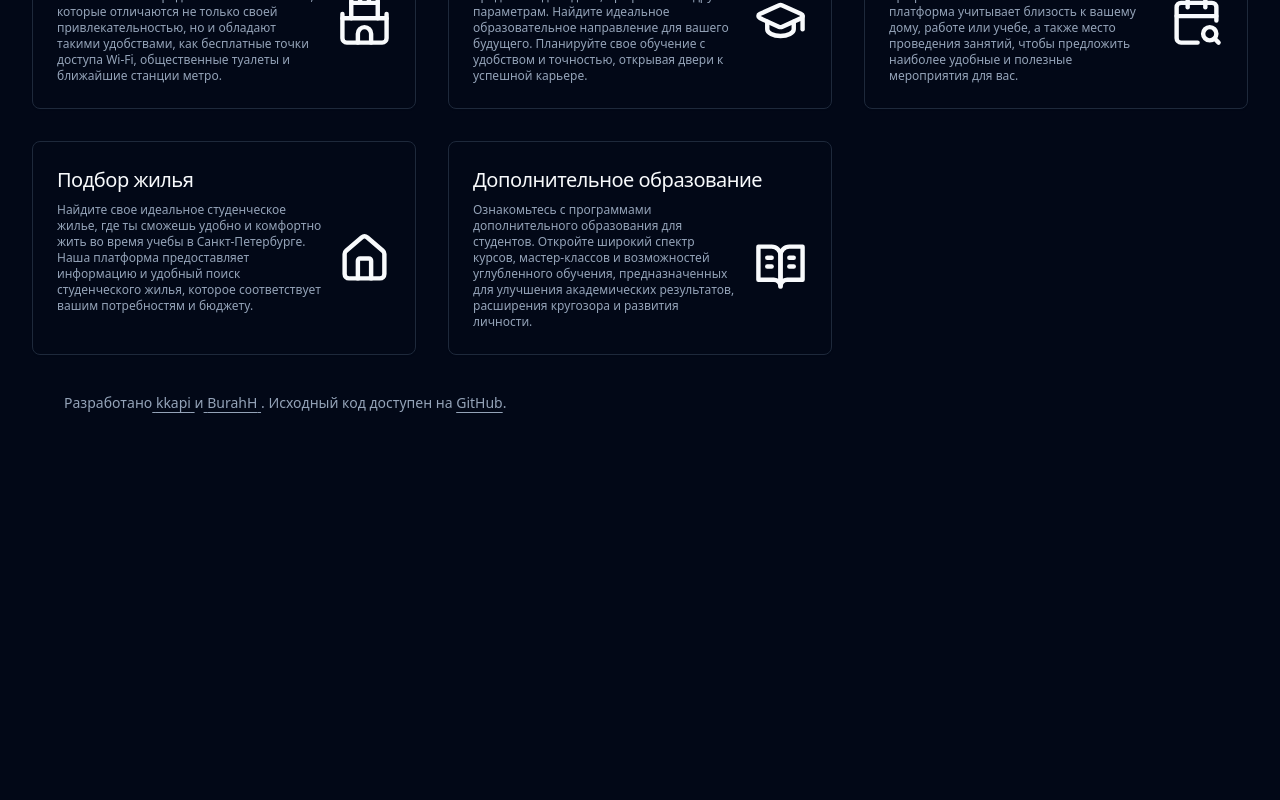
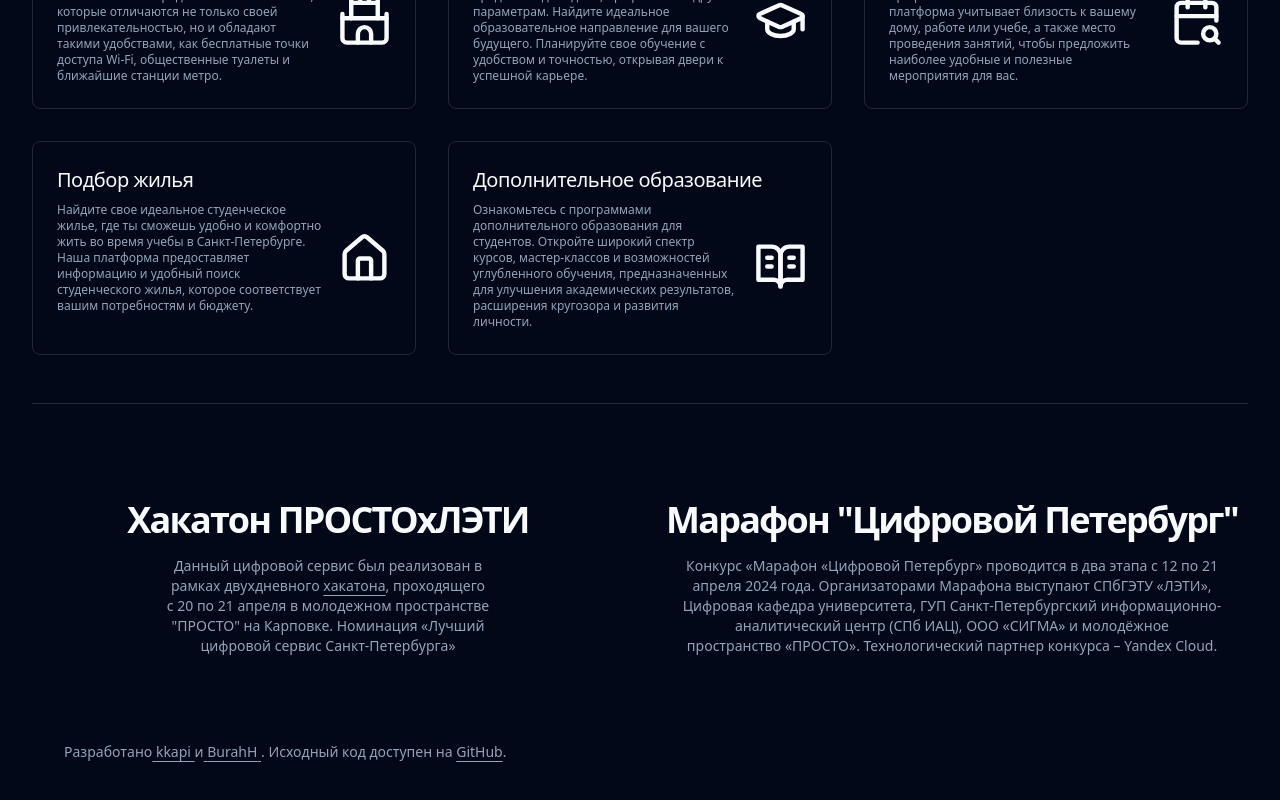
Before and after one commit to kkapi/hackathon-2024, a React (Vite) app in the folder client/: page / in a window 1280 px wide. Shown: the part 684-1484 px from the top of the page. Before the commit the page ends 1135 px from the top, so only its background shows below. Built offline with nearby package versions, Linux system fonts and the light colour scheme; no server answers.

Commit message:
home page finished

```diff
--- a/client/src/components/directions/columns.tsx
+++ b/client/src/components/directions/columns.tsx
@@ -37,6 +37,9 @@ export const columns: ColumnDef<Direction>[] = [
 	{
 		accessorKey: 'number',
 		header: 'Номер направления',
+    cell: ({ row }) => {
+			return <Badge variant="secondary">{row.getValue('number')}</Badge>
+		},
 	},
 	{
 		accessorKey: 'direction',
@@ -59,6 +62,9 @@ export const columns: ColumnDef<Direction>[] = [
         </Button>
       )
     },
+    cell: ({ row }) => {
+			return <div className='text-center'>{row.getValue('placeBudget')}</div>
+		},
 	},
 	{
 		accessorKey: 'placeContract',
@@ -73,6 +79,9 @@ export const columns: ColumnDef<Direction>[] = [
         </Button>
       )
     },
+    cell: ({ row }) => {
+			return <div className='text-center'>{row.getValue('placeContract')}</div>
+		},
 	},
 	{
 		accessorKey: 'price',
@@ -94,32 +103,50 @@ export const columns: ColumnDef<Direction>[] = [
 				currency: 'RUB',
 			}).format(amount);
 
-			return <div className="text-right font-medium">{formatted}</div>;
+			return <div className="text-center font-medium">{formatted}</div>;
 		},
 	},
 	{
 		accessorKey: 'subjectOne',
 		header: 'Предмет 1',
+    cell: ({ row }) => {
+			return <div className='text-center'>{row.getValue('subjectOne')}</div>
+		},
 	},
 	{
 		accessorKey: 'subjectTwo',
 		header: 'Предмет 2',
+    cell: ({ row }) => {
+			return <div className='text-center'>{row.getValue('subjectTwo')}</div>
+		},
 	},
 	{
 		accessorKey: 'subjectThree',
 		header: 'Предмет 3',
+    cell: ({ row }) => {
+			return <div className='text-center'>{row.getValue('subjectThree')}</div>
+		},
 	},
 	{
 		accessorKey: 'minPointOne',
 		header: 'Минимальный балл 1',
+    cell: ({ row }) => {
+			return <div className='text-center'>{row.getValue('minPointOne')}</div>
+		},
 	},
 	{
 		accessorKey: 'minPointTwo',
 		header: 'Минимальный балл 2',
+    cell: ({ row }) => {
+			return <div className='text-center'>{row.getValue('minPointTwo')}</div>
+		},
 	},
 	{
 		accessorKey: 'minPointThree',
 		header: 'Минимальный балл 3',
+    cell: ({ row }) => {
+			return <div className='text-center'>{row.getValue('minPointThree')}</div>
+		},
 	},
 	{
 		accessorKey: 'pointPreviousYear',
@@ -134,14 +161,23 @@ export const columns: ColumnDef<Direction>[] = [
         </Button>
       )
     },
+    cell: ({ row }) => {
+			return <div className='text-center'>{row.getValue('pointPreviousYear')}</div>
+		},
 	},
 	{
 		accessorKey: 'contestBudget',
 		header: 'Конкурс на бюджет',
+    cell: ({ row }) => {
+			return <div className='text-center'>{row.getValue('contestBudget')}</div>
+		},
 	},
 	{
 		accessorKey: 'contestContract',
 		header: 'Конкурс на контракт',
+    cell: ({ row }) => {
+			return <div className='text-center'>{row.getValue('contestContract')}</div>
+		},
 	},
 	{
 		accessorKey: 'profession',
@@ -159,8 +195,8 @@ export const columns: ColumnDef<Direction>[] = [
 						<Badge variant="secondary">{trigger} *</Badge>
 					</CollapsibleTrigger>
 					<CollapsibleContent>
-						{rest.map(item => (
-							<Badge variant="secondary" className="mt-2">
+						{rest.map((item, indx) => (
+							<Badge key={indx} variant="secondary" className="mt-2">
 								{item}
 							</Badge>
 						))}
--- a/client/src/pages/HomePage.tsx
+++ b/client/src/pages/HomePage.tsx
@@ -52,13 +52,15 @@ const HomePage = () => {
 
 				<Separator />
 
-				<div className="mt-12 grid gap-4 md:grid-cols-2 md:gap-8 lg:grid-cols-3">
+				<div className="mt-12 grid gap-5 md:grid-cols-2 md:gap-8 lg:grid-cols-3">
 					<Card
 						onClick={() => navigate('/places')}
 						className="hover:cursor-pointer hover:border-blue-300 hover:bg-muted transition-colors duration-300 ease-in-out"
 					>
 						<CardHeader className="flex flex-row items-center justify-between space-y-0 pb-2">
-							<CardTitle className="text-xl font-medium">Интересные места</CardTitle>
+							<CardTitle className="text-xl font-medium">
+								Интересные места
+							</CardTitle>
 						</CardHeader>
 						<CardContent className="flex items-center justify-center gap-4">
 							<p className="text-xs text-muted-foreground w-5/6">
@@ -137,15 +139,59 @@ const HomePage = () => {
 						</CardHeader>
 						<CardContent className="flex items-center justify-center gap-4">
 							<p className="text-xs text-muted-foreground w-5/6">
-								Ознакомьтесь с программами
-								дополнительного образования для студентов. Откройте широкий
-								спектр курсов, мастер-классов и возможностей углубленного
-								обучения, предназначенных для улучшения академических
-								результатов, расширения кругозора и развития личности.
+								Ознакомьтесь с программами дополнительного образования для
+								студентов. Откройте широкий спектр курсов, мастер-классов и
+								возможностей углубленного обучения, предназначенных для
+								улучшения академических результатов, расширения кругозора и
+								развития личности.
 							</p>
 							<BookOpenText className="w-1/6 h-auto" />
 						</CardContent>
 					</Card>
+				</div>
+				<Separator className="mt-12 " />
+
+				<div className="grid mt-8 gap-8 grid-cols-1 md:grid-cols-2 md:mt-24 md:mb-12">
+					<div className="flex flex-col items-center gap-4">
+						<h1 className="text-xl font-bold leading-tight tracking-tighter md:text-4xl lg:leading-[1.1]">
+							Хакатон ПРОСТОxЛЭТИ
+						</h1>
+						<Balance
+							className={cn(
+								'max-w-[750px] text-center text-sm text-muted-foreground'
+							)}
+						>
+							Данный цифровой сервис был реализован в рамках двухдневного{' '}
+							<a
+								href={'https://www.prostospb.team/hackaton_etu'}
+								target="_blank"
+								rel="noreferrer"
+								className="font-medium underline underline-offset-4"
+							>
+								хакатона
+							</a>
+							, проходящего с 20 по 21 апреля в молодежном пространстве "ПРОСТО"
+							на Карповке. Номинация «Лучший цифровой сервис
+							Санкт-Петербурга»
+						</Balance>
+					</div>
+					<div className="flex flex-col items-center gap-4">
+						<h1 className="text-xl font-bold leading-tight tracking-tighter md:text-4xl lg:leading-[1.1]">
+							Марафон "Цифровой Петербург"
+						</h1>
+						<Balance
+							className={cn(
+								'max-w-[750px] text-center text-sm text-muted-foreground'
+							)}
+						>
+							Конкурс «Марафон «Цифровой Петербург» проводится в два этапа с 12
+							по 21 апреля 2024 года. Организаторами Марафона выступают СПбГЭТУ
+							«ЛЭТИ», Цифровая кафедра университета, ГУП Санкт-Петербургский
+							информационно-аналитический центр (СПб ИАЦ), ООО «СИГМА» и
+							молодёжное пространство «ПРОСТО». Технологический партнер конкурса
+							– Yandex Cloud.
+						</Balance>
+					</div>
 				</div>
 			</div>
 		</DefaultLayout>
--- a/client/src/pages/PlacesPage.tsx
+++ b/client/src/pages/PlacesPage.tsx
@@ -1,14 +1,3 @@
-import {
-	AlertDialog,
-	AlertDialogAction,
-	AlertDialogCancel,
-	AlertDialogContent,
-	AlertDialogDescription,
-	AlertDialogFooter,
-	AlertDialogHeader,
-	AlertDialogTitle,
-	AlertDialogTrigger,
-} from '@/components/ui/alert-dialog';
 import { Button } from '@/components/ui/button';
 import {
 	Card,
@@ -151,8 +140,8 @@ const PlacesPage = () => {
 										{card.wiFi.length > 0 && (
 											<div>
 												Wi-Fi
-												{card.wiFi.map(wifi => (
-													<div>
+												{card.wiFi.map((wifi, indx) => (
+													<div key={indx}>
 														{wifi.address} {wifi.coordinates.join('')}
 														<Button variant="secondary">Построить</Button>
 													</div>
--- a/client/src/pages/UniversitiesPage.tsx
+++ b/client/src/pages/UniversitiesPage.tsx
@@ -24,7 +24,7 @@ const UniversitiesPage = () => {
 
 	return (
 		<DefaultLayout>
-			<div className="container relative">
+			<div className="container relative min-h-[100vh]">
 				<div className="flex flex-col gap-5">
 					<h1 className="mt-5 text-2xl font-bold leading-tight tracking-tighter md:text-4xl">
 						Поступление
```
Also changed, not shown: client/src/components/directions/data-table.tsx (+87 -16 lines).
